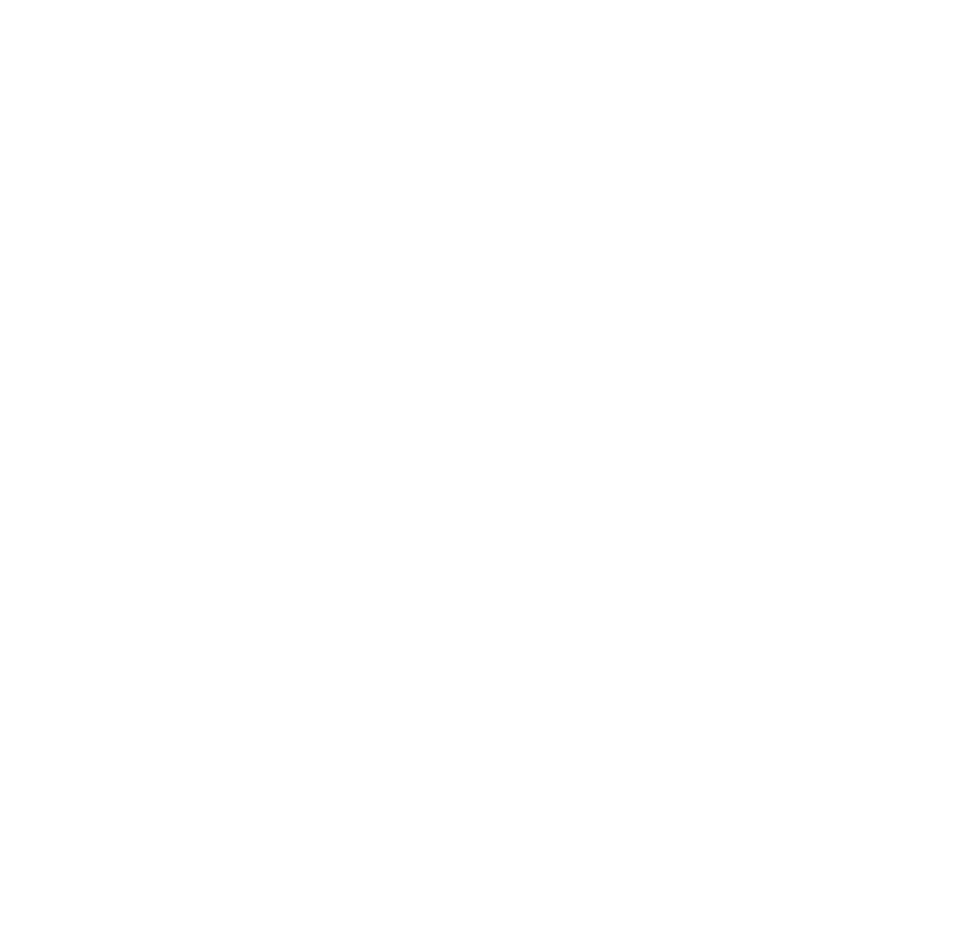
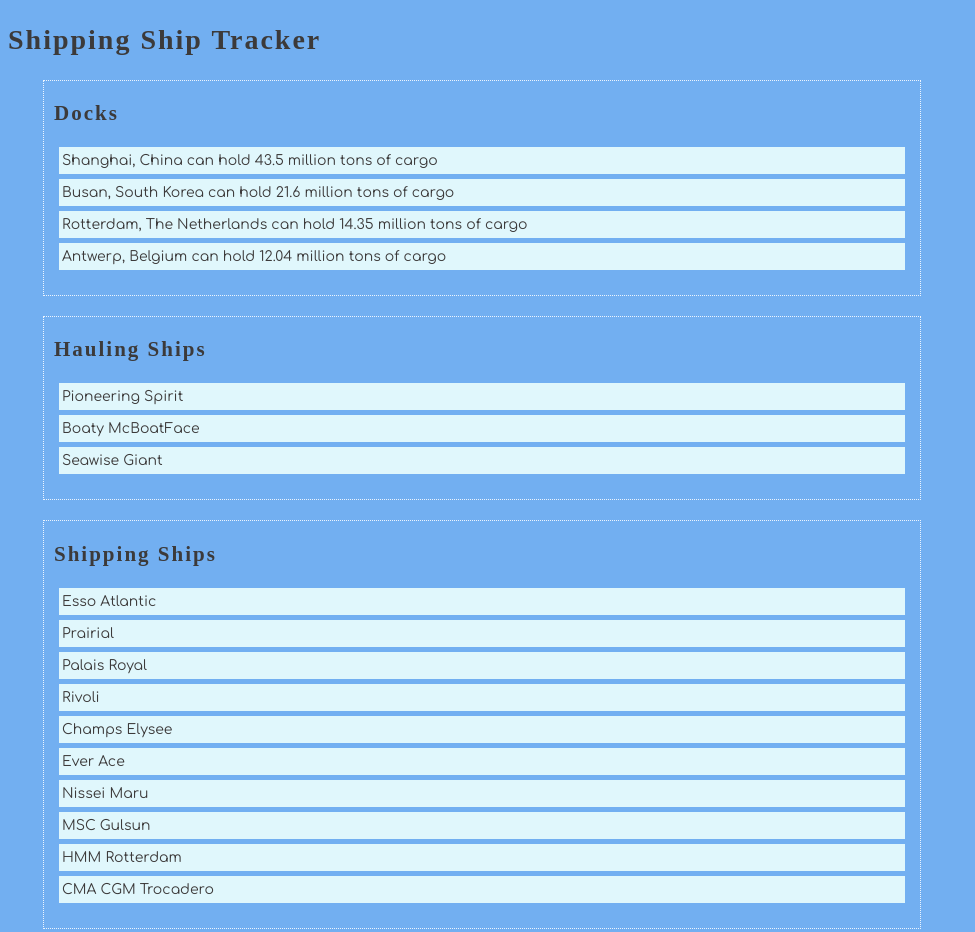
Before and after one commit to triciaswift/shipping-ship-ships, a plain HTML site: page index.html in a window 1280 px wide. Shown: the whole page, without its empty margins (0-975 px from the left). Before the commit the page ends 800 px from the top, so only its background shows below. Drawn offline with Linux system fonts and the light colour scheme; a web font is replaced by a local one.

Commit message:
added ShipList and updated main, css styling & html

```diff
--- a/index.html
+++ b/index.html
@@ -4,8 +4,10 @@
     <meta charset="UTF-8" />
     <meta name="viewport" content="width=device-width, initial-scale=1.0" />
     <title>Shipping Ships</title>
+    <link rel="stylesheet" href="./styles/main.css" />
   </head>
   <body>
+    <main id="container"></main>
     <script type="module" src="./scripts/main.js"></script>
   </body>
 </html>
--- a/scripts/DockList.js
+++ b/scripts/DockList.js
@@ -3,10 +3,10 @@
 export const DockList = () => {
   const docks = getDocks();
 
-  let docksHTML = "<ul>";
+  let docksHTML = `<ul class="list--style">`;
 
   for (const dock of docks) {
-    docksHTML += `<li>
+    docksHTML += `<li class="list--background">
     ${dock.location} can hold ${dock.volume} million tons of cargo
     </li>`;
   }
--- a/scripts/HaulerList.js
+++ b/scripts/HaulerList.js
@@ -3,10 +3,10 @@
 export const HaulerList = () => {
   const haulers = getHaulers();
 
-  let haulersHTML = "<ul>";
+  let haulersHTML = `<ul class="list--style">`;
 
   for (const hauler of haulers) {
-    haulersHTML += `<li>${hauler.name}</li>`;
+    haulersHTML += `<li class="list--background">${hauler.name}</li>`;
   }
 
   haulersHTML += "</ul>";
--- /dev/null
+++ b/scripts/ShipList.js
@@ -0,0 +1,15 @@
+import { getShippingShips } from "./database.js";
+
+export const ShipList = () => {
+  const ships = getShippingShips();
+
+  let shipsHTML = `<ul class="list--style">`;
+
+  for (const ship of ships) {
+    shipsHTML += `<li class="list--background">${ship.name}</li>`;
+  }
+
+  shipsHTML += "</ul>";
+
+  return shipsHTML;
+};
--- a/scripts/database.js
+++ b/scripts/database.js
@@ -10,6 +10,18 @@
     { id: 2, name: "Boaty McBoatFace" },
     { id: 3, name: "Seawise Giant" },
   ],
+  shippingShips: [
+    { id: 1, name: "Esso Atlantic" },
+    { id: 2, name: "Prairial" },
+    { id: 3, name: "Palais Royal" },
+    { id: 4, name: "Rivoli" },
+    { id: 5, name: "Champs Elysee" },
+    { id: 6, name: "Ever Ace" },
+    { id: 7, name: "Nissei Maru" },
+    { id: 8, name: "MSC Gulsun" },
+    { id: 9, name: "HMM Rotterdam" },
+    { id: 10, name: "CMA CGM Trocadero" },
+  ],
 };
 
 export const getDocks = () => {
@@ -19,3 +31,7 @@
 export const getHaulers = () => {
   return database.haulers.map((hauler) => ({ ...hauler }));
 };
+
+export const getShippingShips = () => {
+  return database.shippingShips.map((ship) => ({ ...ship }));
+};
--- a/scripts/main.js
+++ b/scripts/main.js
@@ -1,8 +1,25 @@
 import { DockList } from "./DockList.js";
 import { HaulerList } from "./HaulerList.js";
+import { ShipList } from "./ShipList.js";
 
-const docks = DockList();
-const haulers = HaulerList();
+const mainContainer = document.querySelector("#container");
 
-console.log(docks);
-console.log(haulers);
+const applicationHTML = `
+<h1>Shipping Ship Tracker</h1>
+<article class="details">
+    <section class="detail--column list details__docks">
+        <h2>Docks</h2>
+        ${DockList()}
+    </section>
+    <section class="detail--column list details__haulers">
+        <h2>Hauling Ships</h2>
+        ${HaulerList()}
+    </section>
+    <section class="detail--column list details__ships">
+        <h2>Shipping Ships</h2>
+        ${ShipList()}
+    </section>
+</article>
+`;
+
+mainContainer.innerHTML = applicationHTML;
--- /dev/null
+++ b/styles/details.css
@@ -0,0 +1,23 @@
+.details {
+  display: flex;
+  flex-direction: column;
+  width: 75%;
+}
+
+.detail--column {
+  padding: 0 10px 20px 10px;
+  margin: 0 35px 20px 35px;
+  border: 1.5px dotted #ecf4fe;
+}
+
+.list--style {
+  list-style-type: none;
+  padding: 0;
+  margin: 0;
+}
+
+.list--background {
+  background-color: #e0f7fc;
+  margin: 5px;
+  padding: 3px;
+}
--- a/styles/main.css
+++ b/styles/main.css
@@ -0,0 +1,26 @@
+@import "details.css";
+@import url("https://fonts.googleapis.com/css?family=Comfortaa|Patua+One");
+
+/*Typography
+--------------------------------------------------------------*/
+body,
+button,
+input,
+select,
+textarea {
+  background-color: #72aff1;
+  color: rgb(60, 58, 58);
+  font-family: "Comfortaa", Arial, sans-serif;
+  font-size: 14px;
+  line-height: 1.5;
+}
+
+h1,
+h2,
+h3,
+h4,
+h5,
+h6 {
+  font-family: "Patua One", serif;
+  letter-spacing: 2px;
+}
```
